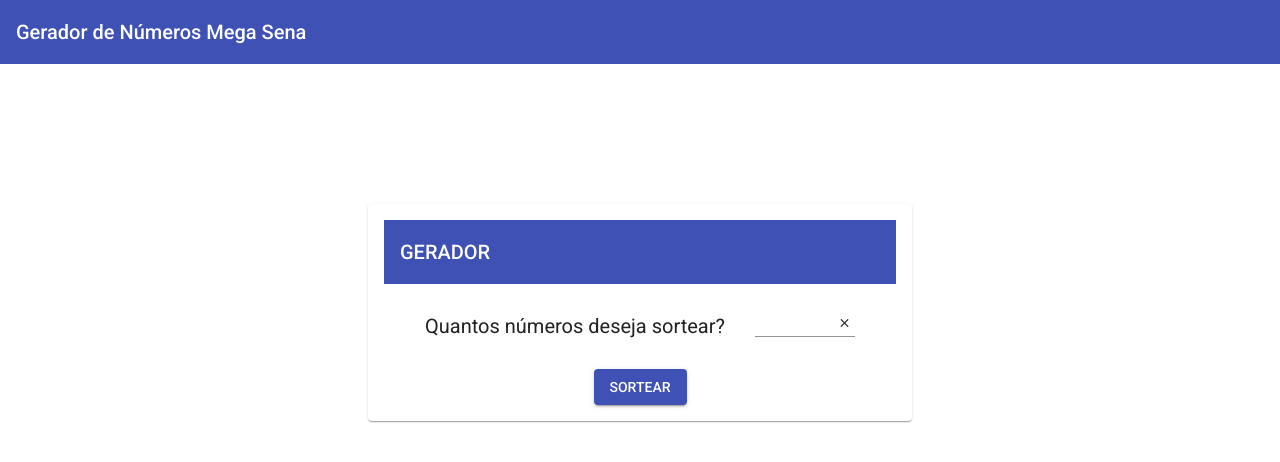
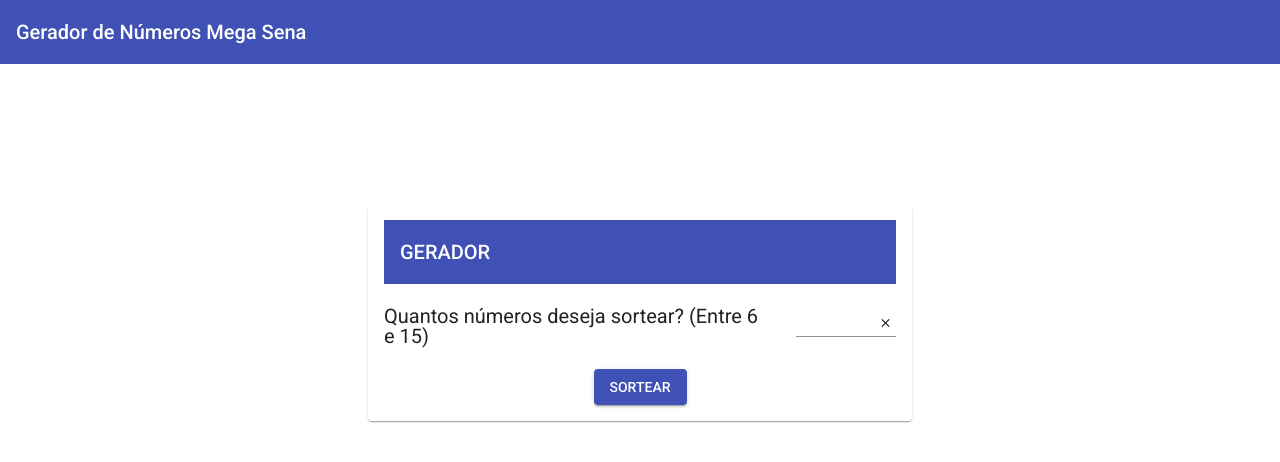
Before and after one commit to renatodev95/mega-sena, an Angular app in the folder mega-sena-frontend/: page /gerador in a window 1280 px wide. Shown: the top 462 px of the page. Built offline with nearby package versions, Linux system fonts and the light colour scheme.

Commit message:
implementando tratamento de erro e alterando o endpoint da API

```diff
--- a/mega-sena-frontend/src/app/gerador/gerador/gerador.component.html
+++ b/mega-sena-frontend/src/app/gerador/gerador/gerador.component.html
@@ -2,7 +2,7 @@
   <mat-toolbar color="primary">GERADOR</mat-toolbar>
 
   <mat-card-content class="card-content">
-    <span class="enunciado">Quantos números deseja sortear?</span>
+    <span class="enunciado">Quantos números deseja sortear? (Entre 6 e 15)</span>
 
     <mat-form-field class="example-form-field">
       <input matInput type="text" [(ngModel)]="countNumbers">
--- a/mega-sena-frontend/src/app/gerador/gerador/gerador.component.ts
+++ b/mega-sena-frontend/src/app/gerador/gerador/gerador.component.ts
@@ -1,6 +1,10 @@
 import { Component, OnInit } from '@angular/core';
+import { MatDialog } from '@angular/material/dialog';
 import { Observable, of } from 'rxjs';
+import { catchError } from 'rxjs/operators';
+
 import { GeradorService } from '../services/gerador.service';
+import { ErrorDialogComponent } from './../../shared/components/error-dialog/error-dialog.component';
 
 @Component({
   selector: 'app-gerador',
@@ -12,11 +16,24 @@
   countNumbers = '';
   lista$: Observable<Number[]> = of();
 
-  constructor(private service: GeradorService) {}
+  constructor(private service: GeradorService, public dialog: MatDialog) {}
 
   ngOnInit(): void {}
 
   sortear() {
-    this.lista$ = this.service.getRandomNumbers(this.countNumbers);
+    this.lista$ = this.service.getRandomNumbers(this.countNumbers)
+      .pipe(
+        catchError(error => {
+          // console.log(error);
+          this.onError('Ocorreu um erro ao carregar os números.');
+          return of([]);
+        })
+      );
+  }
+
+  onError(errorMsg: string) {
+    this.dialog.open(ErrorDialogComponent, {
+      data: errorMsg
+    });
   }
 }
--- a/mega-sena-frontend/src/app/gerador/services/gerador.service.ts
+++ b/mega-sena-frontend/src/app/gerador/services/gerador.service.ts
@@ -1,6 +1,7 @@
 import { HttpClient } from '@angular/common/http';
 import { Injectable } from '@angular/core';
-import { of } from 'rxjs';
+import { take, tap } from 'rxjs/operators';
+
 
 @Injectable({
   providedIn: 'root'
@@ -12,11 +13,10 @@
   constructor(private httpClient: HttpClient) { }
 
   getRandomNumbers(countNumbers: string) {
-    return of([1,2,3,4,5,6]);
-    // return this.httpClient.get<Number[]>(`${this.API}/${countNumbers}`)
-    //   .pipe(
-    //     take(1),
-    //     tap(numbers => console.log(numbers))
-    //   )
+    return this.httpClient.get<Number[]>(`${this.API}/${countNumbers}`)
+      .pipe(
+        take(1),
+        tap(numbers => console.log(numbers))
+      )
   }
 }
```
Also changed, not shown: mega-sena-frontend/src/app/app.module.ts (+9 -3 lines), 1 other file (tests, documents, lock files or other folders).
